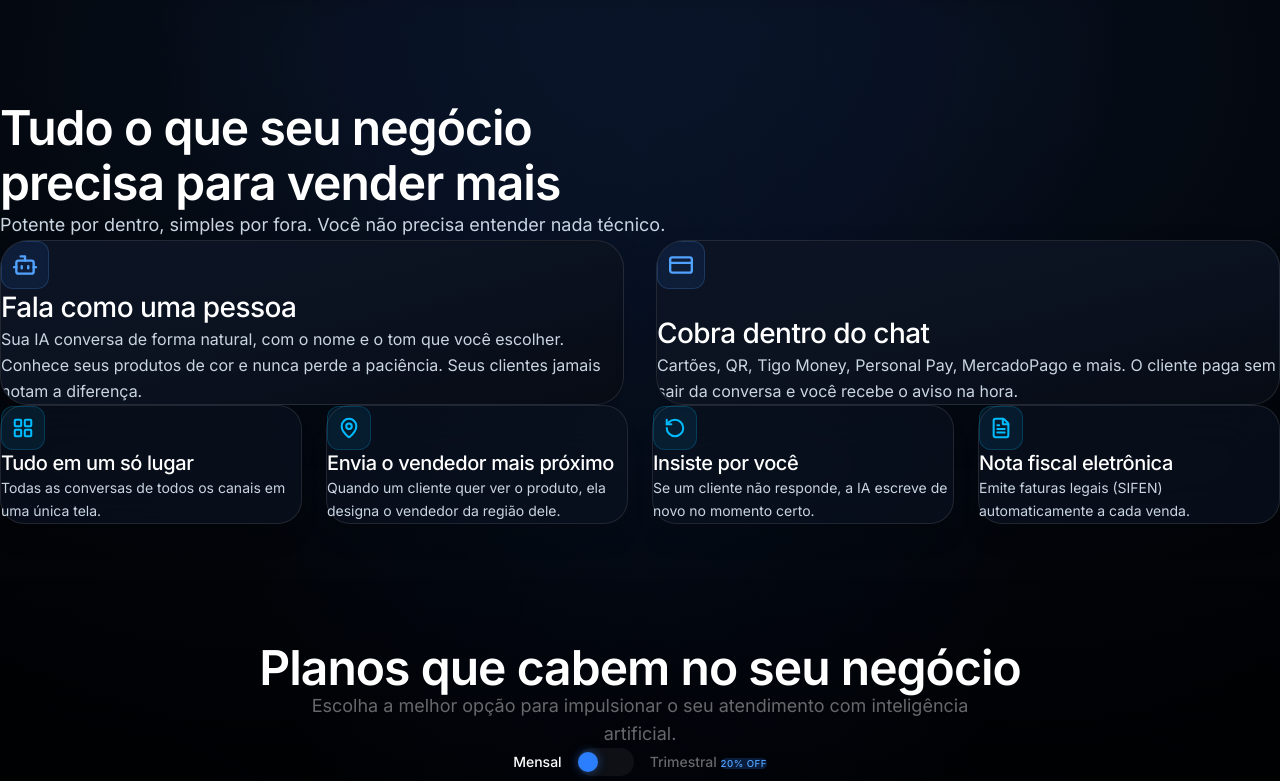
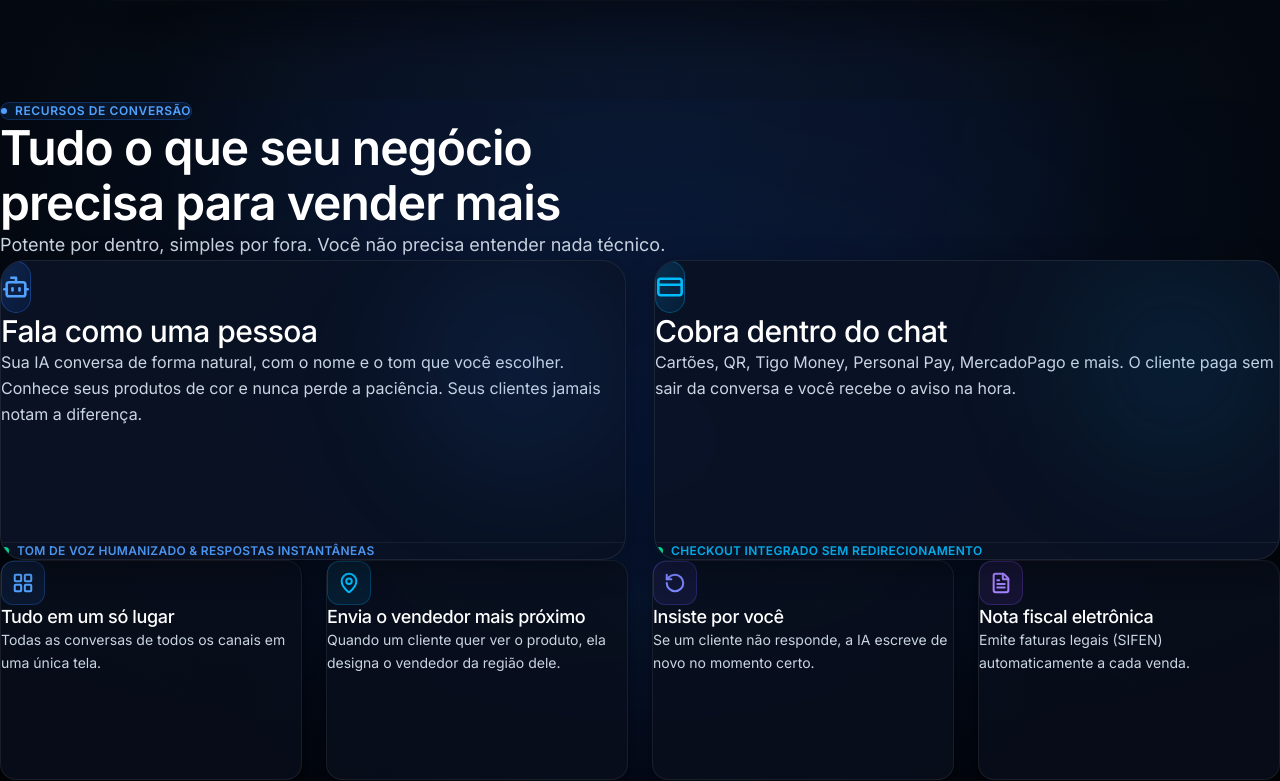
Before and after one commit to brenooodesena-ai/bexly-corporativo, a React (Vite) app: page / in a window 1280 px wide. Shown: the part 988-1769 px from the top of the page. Built offline with nearby package versions, Linux system fonts and the light colour scheme; no server answers.

Commit message:
feat(design): modernize hero typography and feature bento grid with enterprise SaaS aesthetics

```diff
--- a/src/pages/Home.tsx
+++ b/src/pages/Home.tsx
@@ -111,17 +111,21 @@ const Home = () => {
 
             {/* Hero Section with Exact Demo Content */}
             <main className="relative z-10 w-full overflow-x-hidden">
-                <div className="flex flex-col items-center overflow-visible pb-[80px] md:pb-[140px] pt-[40px] md:pt-[70px]">
+                <div className="flex flex-col items-center overflow-visible pb-[20px] md:pb-[40px] pt-[40px] md:pt-[70px]">
                     <ContainerScroll
                         titleComponent={
-                            <>
-                                <h1 className="text-4xl font-semibold text-black dark:text-white text-center w-full">
-                                    Unleash the power of <br />
-                                    <span className="text-4xl md:text-[6rem] font-bold mt-1 leading-none">
-                                        Scroll Animations
+                            <div className="flex flex-col items-center mb-4">
+                                <div className="inline-flex items-center gap-2 px-3.5 py-1.5 rounded-full bg-blue-500/10 border border-blue-500/25 text-blue-400 text-xs font-semibold tracking-wider uppercase mb-5 shadow-sm">
+                                    <span className="w-2 h-2 rounded-full bg-blue-400 animate-pulse" />
+                                    Plataforma Tudo-em-Um de Vendas & IA
+                                </div>
+                                <h1 className="text-3xl md:text-5xl lg:text-6xl font-semibold text-white text-center w-full tracking-tight">
+                                    Automatize seu Atendimento e Vendas <br />
+                                    <span className="text-4xl md:text-[5.5rem] lg:text-[6.2rem] font-extrabold mt-3 leading-none bg-gradient-to-b from-white via-slate-100 to-slate-400 bg-clip-text text-transparent block">
+                                        Bexly Inteligência
                                     </span>
                                 </h1>
-                            </>
+                            </div>
                         }
                     >
                         <img
@@ -134,18 +138,26 @@ const Home = () => {
                 </div>
             </main>
 
-            {/* Features Showcase Section (Dark Theme Integration with High-Contrast Typography) */}
-            <section className="w-full relative z-20 py-20 md:py-28">
-                <div className="max-w-7xl mx-auto px-6 sm:px-8">
+            {/* Features Showcase Section (Bento Grid SaaS Style) */}
+            <section className="w-full relative z-20 pt-16 pb-24 md:pt-20 md:pb-32 overflow-hidden">
+                {/* Ambient Soft Glow Behind Section */}
+                <div className="absolute top-1/2 left-1/2 -translate-x-1/2 -translate-y-1/2 w-[850px] h-[450px] bg-blue-600/10 blur-[150px] pointer-events-none rounded-full" />
+
+                <div className="max-w-7xl mx-auto px-6 sm:px-8 relative z-10">
+                    {/* Section Header */}
                     <motion.div
                         initial={{ opacity: 0, y: 20 }}
                         whileInView={{ opacity: 1, y: 0 }}
                         viewport={{ once: true }}
                         transition={{ duration: 0.6 }}
-                        className="max-w-3xl mb-12 md:mb-16"
+                        className="max-w-3xl mb-14 md:mb-16"
                     >
+                        <div className="inline-flex items-center gap-2 px-3.5 py-1.5 rounded-full bg-blue-500/10 border border-blue-500/25 text-blue-400 text-xs font-semibold tracking-wider uppercase mb-5">
+                            <span className="w-1.5 h-1.5 rounded-full bg-blue-400 animate-pulse" />
+                            Recursos de Conversão
+                        </div>
                         <h2 className="text-3xl sm:text-4xl md:text-5xl font-extrabold text-white tracking-tight leading-[1.15] mb-4">
-                            Tudo o que seu negócio<br />
+                            Tudo o que seu negócio <br className="hidden sm:inline" />
                             precisa para vender mais
                         </h2>
                         <p className="text-base sm:text-lg text-slate-300 font-normal leading-relaxed">
@@ -153,63 +165,80 @@ const Home = () => {
                         </p>
                     </motion.div>
 
-                    {/* Top Row: 2 Big Dark Cards with Spacing and Contrast */}
-                    <div className="grid grid-cols-1 md:grid-cols-2 gap-6 md:gap-8 mb-6 md:mb-8">
+                    {/* Bento Grid: 2 Large Cards on Top */}
+                    <div className="grid grid-cols-1 md:grid-cols-2 gap-6 md:gap-7 mb-6 md:mb-7">
+                        {/* Card 1: Fala como uma pessoa */}
                         <motion.div
                             initial={{ opacity: 0, y: 25 }}
                             whileInView={{ opacity: 1, y: 0 }}
                             viewport={{ once: true }}
                             transition={{ duration: 0.5 }}
-                            className="bg-gradient-to-br from-[#0c1424] via-[#0b1220] to-[#070b14] border border-white/10 rounded-[28px] p-8 md:p-10 flex flex-col justify-between shadow-2xl relative overflow-hidden group hover:border-blue-500/40 hover:shadow-[0_12px_40px_rgba(59,130,246,0.12)] transition-all duration-300"
+                            className="group relative bg-[#0b1325]/90 hover:bg-[#0e172e] border border-white/[0.08] hover:border-blue-500/40 rounded-3xl p-8 sm:p-10 transition-all duration-300 shadow-[0_8px_30px_rgb(0,0,0,0.3)] hover:shadow-[0_12px_40px_rgba(59,130,246,0.15)] flex flex-col justify-between overflow-hidden min-h-[300px]"
                         >
-                            <div className="w-12 h-12 rounded-xl bg-blue-500/10 flex items-center justify-center text-blue-400 mb-8 border border-blue-400/20 shadow-inner">
-                                <Bot size={26} strokeWidth={2.2} />
-                            </div>
+                            <div className="absolute top-0 right-0 w-52 h-52 bg-blue-500/10 blur-3xl rounded-full pointer-events-none group-hover:bg-blue-500/20 transition-all duration-500" />
+
                             <div>
-                                <h3 className="text-2xl md:text-[28px] font-bold text-white mb-3 tracking-tight">
+                                <div className="w-13 h-13 w-fit p-3.5 rounded-2xl bg-gradient-to-br from-blue-500/20 to-blue-600/10 border border-blue-500/30 text-blue-400 mb-8 shadow-inner flex items-center justify-center group-hover:scale-105 transition-transform">
+                                    <Bot size={28} strokeWidth={2.2} />
+                                </div>
+                                <h3 className="text-2xl sm:text-3xl font-bold text-white mb-3.5 tracking-tight group-hover:text-blue-100 transition-colors">
                                     Fala como uma pessoa
                                 </h3>
-                                <p className="text-slate-300 text-sm md:text-base leading-relaxed">
+                                <p className="text-slate-300 text-sm sm:text-base leading-relaxed">
                                     Sua IA conversa de forma natural, com o nome e o tom que você escolher. Conhece seus produtos de cor e nunca perde a paciência. Seus clientes jamais notam a diferença.
                                 </p>
                             </div>
+
+                            <div className="mt-8 pt-6 border-t border-white/[0.06] flex items-center gap-2 text-xs font-semibold text-blue-400/90 tracking-wide uppercase">
+                                <span className="w-2 h-2 rounded-full bg-emerald-400 inline-block" />
+                                Tom de voz humanizado &amp; Respostas instantâneas
+                            </div>
                         </motion.div>
 
+                        {/* Card 2: Cobra dentro do chat */}
                         <motion.div
                             initial={{ opacity: 0, y: 25 }}
                             whileInView={{ opacity: 1, y: 0 }}
                             viewport={{ once: true }}
                             transition={{ duration: 0.5, delay: 0.1 }}
-                            className="bg-gradient-to-br from-[#0c1424] via-[#0b1220] to-[#070b14] border border-white/10 rounded-[28px] p-8 md:p-10 flex flex-col justify-between shadow-2xl relative overflow-hidden group hover:border-blue-500/40 hover:shadow-[0_12px_40px_rgba(59,130,246,0.12)] transition-all duration-300"
+                            className="group relative bg-[#0b1325]/90 hover:bg-[#0e172e] border border-white/[0.08] hover:border-blue-500/40 rounded-3xl p-8 sm:p-10 transition-all duration-300 shadow-[0_8px_30px_rgb(0,0,0,0.3)] hover:shadow-[0_12px_40px_rgba(59,130,246,0.15)] flex flex-col justify-between overflow-hidden min-h-[300px]"
                         >
-                            <div className="w-12 h-12 rounded-xl bg-blue-500/10 flex items-center justify-center text-blue-400 mb-8 border border-blue-400/20 shadow-inner">
-                                <CreditCard size={26} strokeWidth={2.2} />
-                            </div>
+                            <div className="absolute top-0 right-0 w-52 h-52 bg-sky-500/10 blur-3xl rounded-full pointer-events-none group-hover:bg-sky-500/20 transition-all duration-500" />
+
                             <div>
-                                <h3 className="text-2xl md:text-[28px] font-bold text-white mb-3 tracking-tight">
+                                <div className="w-13 h-13 w-fit p-3.5 rounded-2xl bg-gradient-to-br from-sky-500/20 to-sky-600/10 border border-sky-500/30 text-sky-400 mb-8 shadow-inner flex items-center justify-center group-hover:scale-105 transition-transform">
+                                    <CreditCard size={28} strokeWidth={2.2} />
+                                </div>
+                                <h3 className="text-2xl sm:text-3xl font-bold text-white mb-3.5 tracking-tight group-hover:text-sky-100 transition-colors">
                                     Cobra dentro do chat
                                 </h3>
-                                <p className="text-slate-300 text-sm md:text-base leading-relaxed">
+                                <p className="text-slate-300 text-sm sm:text-base leading-relaxed">
                                     Cartões, QR, Tigo Money, Personal Pay, MercadoPago e mais. O cliente paga sem sair da conversa e você recebe o aviso na hora.
                                 </p>
+                            </div>
+
+                            <div className="mt-8 pt-6 border-t border-white/[0.06] flex items-center gap-2 text-xs font-semibold text-sky-400/90 tracking-wide uppercase">
+                                <span className="w-2 h-2 rounded-full bg-emerald-400 inline-block" />
+                                Checkout integrado sem redirecionamento
                             </div>
                         </motion.div>
                     </div>
 
-                    {/* Bottom Row: 4 Compact Cards with Dark Glass and Sharp Visibility */}
+                    {/* Bento Grid: 4 Compact Cards on Bottom */}
                     <div className="grid grid-cols-1 sm:grid-cols-2 lg:grid-cols-4 gap-5 md:gap-6">
+                        {/* Card 3: Tudo em um só lugar */}
                         <motion.div
-                            initial={{ opacity: 0, y: 25 }}
+                            initial={{ opacity: 0, y: 20 }}
                             whileInView={{ opacity: 1, y: 0 }}
                             viewport={{ once: true }}
                             transition={{ duration: 0.4, delay: 0.1 }}
-                            className="bg-[#0b1220]/70 backdrop-blur-xl border border-white/10 rounded-[24px] p-7 md:p-8 shadow-xl hover:border-blue-500/30 hover:bg-[#0c1527]/90 transition-all duration-300 flex flex-col justify-between"
+                            className="group bg-[#090f1d]/80 hover:bg-[#0c1527] border border-white/[0.07] hover:border-blue-500/40 rounded-2xl p-7 transition-all duration-300 shadow-md hover:shadow-xl flex flex-col justify-between min-h-[220px]"
                         >
-                            <div className="w-11 h-11 rounded-xl bg-sky-500/10 flex items-center justify-center text-sky-400 mb-6 border border-sky-400/20 shadow-inner">
-                                <LayoutGrid size={22} strokeWidth={2.2} />
-                            </div>
                             <div>
-                                <h4 className="text-lg md:text-xl font-bold text-white mb-2.5 leading-snug">
+                                <div className="w-11 h-11 rounded-xl bg-blue-500/10 border border-blue-500/25 flex items-center justify-center text-blue-400 mb-6 group-hover:scale-110 transition-transform duration-300">
+                                    <LayoutGrid size={22} strokeWidth={2.2} />
+                                </div>
+                                <h4 className="text-lg font-bold text-white mb-2 leading-snug group-hover:text-blue-200 transition-colors">
                                     Tudo em um só lugar
                                 </h4>
                                 <p className="text-slate-300 text-sm leading-relaxed">
@@ -218,18 +247,19 @@ const Home = () => {
                             </div>
                         </motion.div>
 
+                        {/* Card 4: Envia o vendedor mais próximo */}
                         <motion.div
-                            initial={{ opacity: 0, y: 25 }}
+                            initial={{ opacity: 0, y: 20 }}
                             whileInView={{ opacity: 1, y: 0 }}
                             viewport={{ once: true }}
                             transition={{ duration: 0.4, delay: 0.2 }}
-                            className="bg-[#0b1220]/70 backdrop-blur-xl border border-white/10 rounded-[24px] p-7 md:p-8 shadow-xl hover:border-blue-500/30 hover:bg-[#0c1527]/90 transition-all duration-300 flex flex-col justify-between"
+                            className="group bg-[#090f1d]/80 hover:bg-[#0c1527] border border-white/[0.07] hover:border-blue-500/40 rounded-2xl p-7 transition-all duration-300 shadow-md hover:shadow-xl flex flex-col justify-between min-h-[220px]"
                         >
-                            <div className="w-11 h-11 rounded-xl bg-sky-500/10 flex items-center justify-center text-sky-400 mb-6 border border-sky-400/20 shadow-inner">
-                                <MapPin size={22} strokeWidth={2.2} />
-                            </div>
                             <div>
-                                <h4 className="text-lg md:text-xl font-bold text-white mb-2.5 leading-snug">
+                                <div className="w-11 h-11 rounded-xl bg-sky-500/10 border border-sky-500/25 flex items-center justify-center text-sky-400 mb-6 group-hover:scale-110 transition-transform duration-300">
+                                    <MapPin size={22} strokeWidth={2.2} />
+                                </div>
+                                <h4 className="text-lg font-bold text-white mb-2 leading-snug group-hover:text-sky-200 transition-colors">
                                     Envia o vendedor mais próximo
                                 </h4>
                                 <p className="text-slate-300 text-sm leading-relaxed">
@@ -238,18 +268,19 @@ const Home = () => {
                             </div>
                         </motion.div>
 
+                        {/* Card 5: Insiste por você */}
                         <motion.div
-                            initial={{ opacity: 0, y: 25 }}
+                            initial={{ opacity: 0, y: 20 }}
                             whileInView={{ opacity: 1, y: 0 }}
                             viewport={{ once: true }}
                             transition={{ duration: 0.4, delay: 0.3 }}
-                            className="bg-[#0b1220]/70 backdrop-blur-xl border border-white/10 rounded-[24px] p-7 md:p-8 shadow-xl hover:border-blue-500/30 hover:bg-[#0c1527]/90 transition-all duration-300 flex flex-col justify-between"
+                            className="group bg-[#090f1d]/80 hover:bg-[#0c1527] border border-white/[0.07] hover:border-blue-500/40 rounded-2xl p-7 transition-all duration-300 shadow-md hover:shadow-xl flex flex-col justify-between min-h-[220px]"
                         >
-                            <div className="w-11 h-11 rounded-xl bg-sky-500/10 flex items-center justify-center text-sky-400 mb-6 border border-sky-400/20 shadow-inner">
-                                <RotateCcw size={22} strokeWidth={2.2} />
-                            </div>
                             <div>
-                                <h4 className="text-lg md:text-xl font-bold text-white mb-2.5 leading-snug">
+                                <div className="w-11 h-11 rounded-xl bg-indigo-500/10 border border-indigo-500/25 flex items-center justify-center text-indigo-400 mb-6 group-hover:scale-110 transition-transform duration-300">
+                                    <RotateCcw size={22} strokeWidth={2.2} />
+                                </div>
+                                <h4 className="text-lg font-bold text-white mb-2 leading-snug group-hover:text-indigo-200 transition-colors">
                                     Insiste por você
                                 </h4>
                                 <p className="text-slate-300 text-sm leading-relaxed">
@@ -258,18 +289,19 @@ const Home = () => {
                             </div>
                         </motion.div>
 
+                        {/* Card 6: Nota fiscal eletrônica */}
                         <motion.div
-                            initial={{ opacity: 0, y: 25 }}
+                            initial={{ opacity: 0, y: 20 }}
                             whileInView={{ opacity: 1, y: 0 }}
                             viewport={{ once: true }}
                             transition={{ duration: 0.4, delay: 0.4 }}
-                            className="bg-[#0b1220]/70 backdrop-blur-xl border border-white/10 rounded-[24px] p-7 md:p-8 shadow-xl hover:border-blue-500/30 hover:bg-[#0c1527]/90 transition-all duration-300 flex flex-col justify-between"
+                            className="group bg-[#090f1d]/80 hover:bg-[#0c1527] border border-white/[0.07] hover:border-blue-500/40 rounded-2xl p-7 transition-all duration-300 shadow-md hover:shadow-xl flex flex-col justify-between min-h-[220px]"
                         >
-                            <div className="w-11 h-11 rounded-xl bg-sky-500/10 flex items-center justify-center text-sky-400 mb-6 border border-sky-400/20 shadow-inner">
-                                <FileText size={22} strokeWidth={2.2} />
-                            </div>
                             <div>
-                                <h4 className="text-lg md:text-xl font-bold text-white mb-2.5 leading-snug">
+                                <div className="w-11 h-11 rounded-xl bg-violet-500/10 border border-violet-500/25 flex items-center justify-center text-violet-400 mb-6 group-hover:scale-110 transition-transform duration-300">
+                                    <FileText size={22} strokeWidth={2.2} />
+                                </div>
+                                <h4 className="text-lg font-bold text-white mb-2 leading-snug group-hover:text-violet-200 transition-colors">
                                     Nota fiscal eletrônica
                                 </h4>
                                 <p className="text-slate-300 text-sm leading-relaxed">
```
